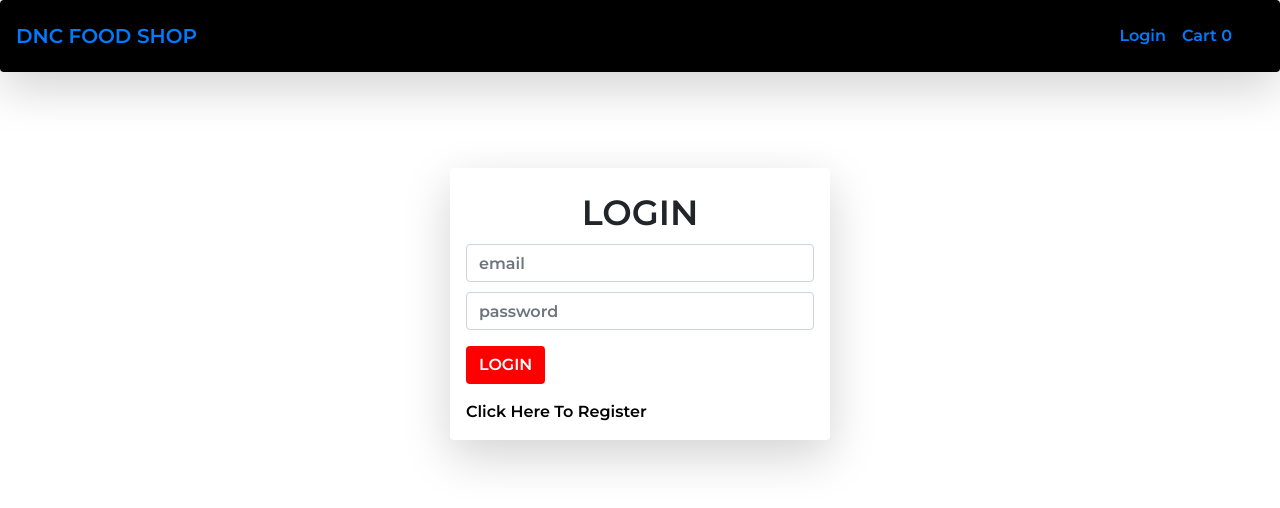
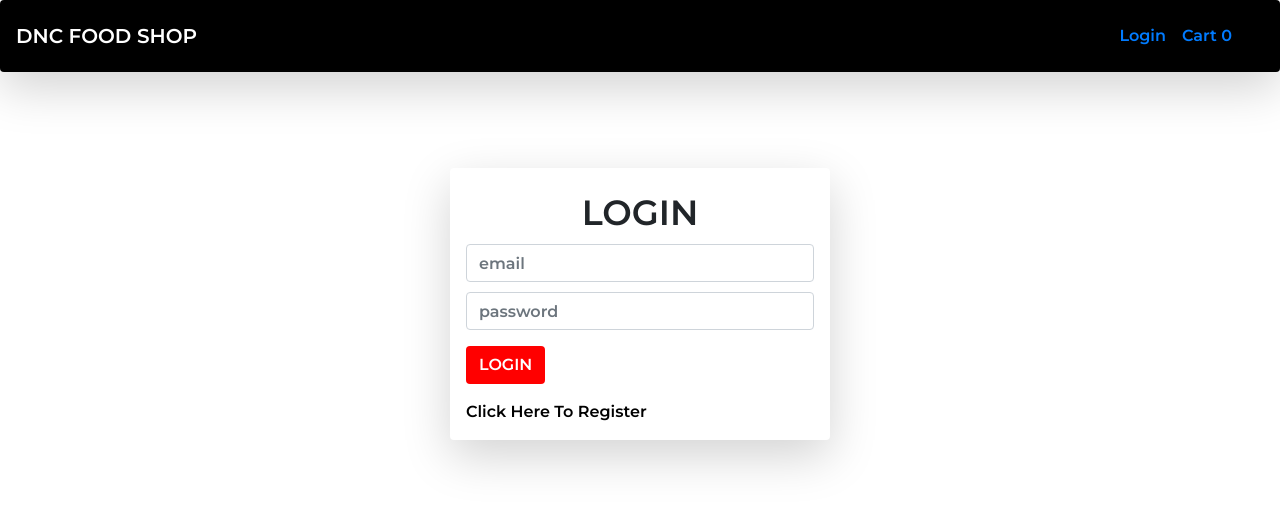
Before and after one commit to gandhirajp/food-project-front, a React (Create React App) app: page /login in a window 1280 px wide. Shown: the top 508 px of the page. Built offline with nearby package versions, Linux system fonts and the light colour scheme.

Commit message:
colorwhite

```diff
--- a/src/components/Navbar.jsx
+++ b/src/components/Navbar.jsx
@@ -12,14 +12,14 @@ function Navbar() {
     return (
         <div>
             <nav className="navbar navbar-expand-sm shadow-lg p-3  mb-5 text-white rounded  navvv">
-                <a className="navbar-brand"  href="/">
+                <a className="navbar-brand color"  href="/">
                     DNC FOOD SHOP
                 </a>
                 <button className="navbar-toggler" type="button" data-toggle="collapse" data-target="#navbarNav" aria-controls="navbarNav" aria-expanded="false" aria-label="Toggle navigation">
                     <span className="navbar-toggler-icon"></span>
                 </button>
                 <div className="collapse navbar-collapse" id="navbarNav">
-                    <ul className="navbar-nav ml-auto mx-4">
+                    <ul className="navbar-nav ml-auto mx-4 color">
 
                         {/* current user name */}
                         {currentUser ? (
--- a/src/index.css
+++ b/src/index.css
@@ -15,6 +15,9 @@ code {
 }
 .navvv{
   background-color: black !important;
+
+}
+.color{
   color: white !important;
 }
 /* .nav-link{
```
